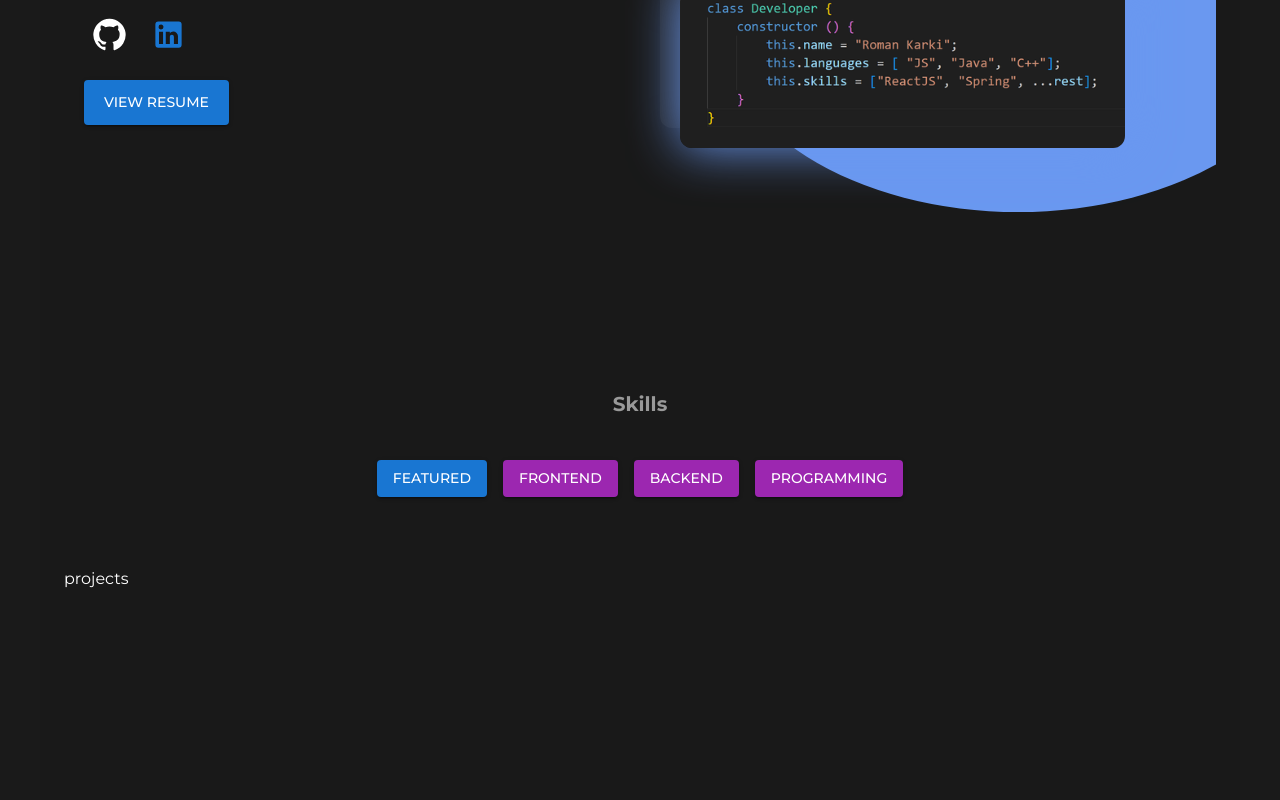
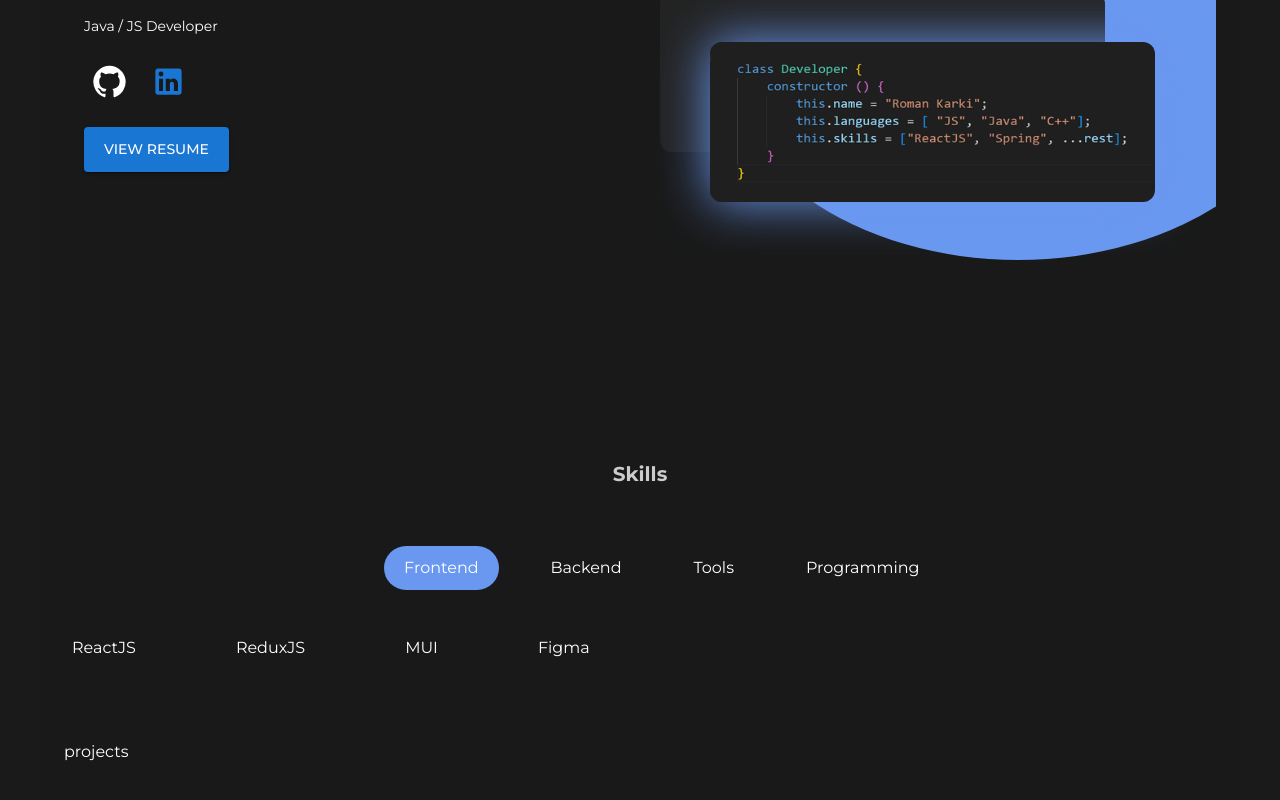
Before and after one commit to rxmxndai/portfolio-2.0, a React (Create React App) app: page / in a window 1280 px wide. Shown: the part 328-1128 px from the top of the page. Built offline with nearby package versions, Linux system fonts and the light colour scheme.

Commit message:
Added skills section tab to select individual skills

```diff
--- a/src/Components/Skills.jsx
+++ /dev/null
@@ -1,60 +0,0 @@
-import { Box, Button, Container, Typography } from "@mui/material"
-
-
-
-const handleSelect = (tech) => {
-
-}
-
-const Skills = () => {
-  return (
-    <Container id="skills" disableGutters sx={{ pt: "60px"}} >
-      <Box sx={{ textAlign: 'center', p: 4  }}>
-        <Typography variant="h6" sx={{ mb: 4, color: '#999', fontWeight: "bold" }}>
-          Skills
-        </Typography>
-
-        <Box sx={{ display: 'flex', justifyContent: 'center', mb: 4 }}>
-          <Button variant="contained" color="primary" sx={{ m: 1 }} onClick={() => handleSelect('featured')}>
-            Featured
-          </Button>
-          <Button variant="contained" color="secondary" sx={{ m: 1 }} onClick={() => handleSelect('frontend')}>
-            Frontend
-          </Button>
-          <Button variant="contained" color="secondary" sx={{ m: 1 }} onClick={() => handleSelect('backend')}>
-            Backend
-          </Button>
-          <Button variant="contained" color="secondary" sx={{ m: 1 }} onClick={() => handleSelect('programming')}>
-            Programming
-          </Button>
-        </Box>
-{/*
-        <Box sx={{ display: 'flex', justifyContent: 'center', gap: 4 }}>
-          {selectedCategory === 'featured' && (
-            <Box>
-              <img src="path_to_js_icon" alt="JavaScript" />
-            </Box>
-          )}
-          {selectedCategory === 'frontend' && (
-            <Box>
-              <img src="path_to_nextjs_icon" alt="Next.js" />
-            </Box>
-          )}
-          {selectedCategory === 'backend' && (
-            <Box>
-              <img src="path_to_backend_icon" alt="Backend" />
-            </Box>
-          )}
-          {selectedCategory === 'programming' && (
-            <Box>
-              <img src="path_to_cpp_icon" alt="C++" />
-            </Box>
-          )}
-        </Box> */}
-      </Box>
-
-    </Container>
-  )
-}
-
-export default Skills
--- /dev/null
+++ b/src/assets/skillsData.js
@@ -0,0 +1,29 @@
+export const frontend = [
+    { id: 1, title: "ReactJS", image: "" },
+    { id: 2, title: "ReduxJS", image: "" },
+    { id: 3, title: "MUI", image: "" },
+    { id: 4, title: "Figma", image: "" }
+];
+
+
+export const backend = [
+    { id: 1, title: "Spring", image: "" },
+    { id: 2, title: "Spring Boot", image: "" },
+    { id: 3, title: "MySQL", image: "" },
+    { id: 4, title: "Express", image: "" }
+];
+
+
+export const programming = [
+    { id: 1, title: "C++", image: "" },
+    { id: 2, title: "Java", image: "" },
+    { id: 3, title: "JS", image: "" }
+];
+
+
+export const tools = [
+    { id: 1, title: "Git", image: "" },
+    { id: 2, title: "Github", image: "" },
+    { id: 3, title: "Postman", image: "" },
+    { id: 4, title: "JIRA", image: "" }
+];
--- /dev/null
+++ b/src/components/SkillsList.jsx
@@ -0,0 +1,34 @@
+import { Container, List, ListItem, Typography, styled } from "@mui/material"
+
+
+const CustomListItem = styled(ListItem)( () => ({
+    display: "flex",
+    justifyContent: "space-between",
+    alignItems: "center",
+    cursor: "pointer",
+  }
+))
+
+
+const TitleField = styled(Typography)( ({active}) => ({
+  backgroundColor: active ? "#6A98F0" : "transparent",
+  padding: "10px 20px",
+  borderRadius: "50px",
+}
+))
+
+const SkillsList = ({ skillsList, active, setActive }) => {
+  return (
+    <Container  sx={{ p: "30px 0px", display: "flex", justifyContent: "center"  }} >
+      <List sx={{display: "flex",  width: "50%"}} >
+        {skillsList.map(skill => (
+          <CustomListItem  key={skill.id} onClick={() => setActive(skill.id)}>
+              <TitleField active={active === skill.id} variant="body1" > {skill.title} </TitleField>
+          </CustomListItem>
+        ))}
+      </List>
+    </Container>
+  )
+}
+
+export default SkillsList
--- a/src/index.js
+++ b/src/index.js
@@ -13,24 +13,15 @@ const theme = createTheme({
             variant: "body3"
           },
           style: {
-            fontSize: 14,
+            fontSize: 16,
+            color: "#ccc"
           }
         }
-
-
       ]
     }
   },
   typography: {
     fontFamily: '"Montserrat", serif',
-  },
-  palettte: {
-    primary: {
-      main: "#6A98F0"
-    },
-    secondary: {
-      main: "#1a1a1a"
-    }
   }
 })
 
--- a/src/Components/Header.jsx
+++ b/src/pages/Header.jsx
@@ -31,7 +31,7 @@ const Header = () => {
       <Container  >
         <Toolbar  >
 
-          <Typography variant="body2" sx={{ userSelect: "none", cursor: "pointer",  fontWeight: "bold", color: "#6A98F0" }}> PORTFOLIO </Typography>
+          <Typography variant="body3" sx={{ userSelect: "none", cursor: "pointer",  fontWeight: "bold", color: "#6A98F0" }}> PORTFOLIO </Typography>
 
           <Box sx={{ flexGrow: 1, display: "flex", justifyContent: "flex-end", gap: "30px" }} >
             {navItems.map(nav => (
@@ -40,7 +40,6 @@ const Header = () => {
                     key={nav.goto}
                     cursor= "pointer"
                     color= "inherit"
-                    sx= {{ fontWeight: "light"}}
                     component={"a"}>
                       <Typography variant="body3" > {nav.title}   </Typography>
               </IconButton>
--- a/src/Components/Home.jsx
+++ b/src/pages/Home.jsx
@@ -2,14 +2,6 @@ import { Container, Typography, Box, Button, IconButton, Stack } from '@mui/mate
 import LinkedInIcon from '@mui/icons-material/LinkedIn';
 import GitHubIcon from '@mui/icons-material/GitHub';
 
-
-const codeString = `class Human {
-  constructor() {
-    this.name = "Roman Karki";
-    this.languages = ["JavaScript", "TypeScript", "C++"];
-    this.skills = ["NodeJS", "NextJS", "ExpressJS"];
-  }
-}`;
 
 const Home = () => {
 
@@ -17,7 +9,7 @@ const Home = () => {
   return (
     <Container>
       {/* Main Home Division */}
-      <Box display={"flex"} height={"calc(70vh)"} overflow={"hidden"} >
+      <Box display={"flex"} height={"calc(80vh)"} overflow={"hidden"} >
 
         {/* Left Div */}
         <Box flex={1} padding={"20px"}
@@ -27,7 +19,7 @@ const Home = () => {
 
           <Box display="flex" flexDirection="column" gap={"20px"} >
 
-            <Typography variant="h4" fontFamily={"Montserrat"} fontWeight={"extra bold"}> ROMAN KARKI </Typography>
+            <Typography variant="h3" fontFamily={"Montserrat"} fontWeight={"bold"}> ROMAN KARKI </Typography>
             <Typography variant="body2"> Java / JS Developer  </Typography>
 
             <Stack direction="row" spacing={1} >
@@ -77,7 +69,7 @@ const Home = () => {
           <Box
             sx={{
               width: "80%",
-              height: "30%",
+              height: "25%",
               backgroundColor: '#232323',
               borderRadius: '12px',
               position: "absolute",
@@ -88,7 +80,7 @@ const Home = () => {
             <img
                   src={require('../assets/dev-dv.png')}
                   alt="code snippet"
-                  style={{  position: "absolute", top: 20, left: 20, width: "100%", height: '100%', borderRadius: "12px", boxShadow: "0px 0px 50px #6A98F0"}}
+                  style={{  position: "absolute", top: 50, left: 50, width: "100%", height: "100%", borderRadius: "12px", boxShadow: "0px 0px 50px #6A98F0"}}
                 />
           </Box>
 
--- /dev/null
+++ b/src/pages/Skills.jsx
@@ -0,0 +1,90 @@
+import { Box, Container, Typography } from "@mui/material"
+import SkillsList from "../components/SkillsList"
+import { useEffect, useState } from "react"
+
+import { frontend, backend, tools, programming  } from "../assets/skillsData"
+
+
+
+
+
+const Skills = () => {
+
+  const [active, setActive] = useState("frontend");
+
+  const [data, setData] = useState([]);
+
+
+  const skillsList = [
+    {
+      id: "frontend",
+      title: "Frontend"
+    },
+    {
+      id: "backend",
+      title: "Backend"
+    },
+    {
+      id: "tools",
+      title: "Tools"
+    },
+    {
+      id: "programming",
+      title: "Programming"
+    },
+  ];
+
+
+  useEffect(() => {
+
+    switch (active) {
+      case "featured":
+        setData(frontend);
+        break;
+      case "programming":
+        setData(programming);
+        break;
+      case "backend":
+        setData(backend);
+        break;
+      case "tools":
+        setData(tools);
+        break;
+      default:
+        setData(frontend);
+    }
+
+  }, [active]);
+
+
+
+
+
+
+  return (
+    <Container id="skills" disableGutters sx={{ p: "50px 0px"  }} >
+      <Box sx={{ textAlign: 'center', p: 4 }}>
+        <Typography  variant="h6" sx={{ color: '#ccc', fontWeight: "bold", pb: "10px" }}>
+          Skills
+        </Typography>
+
+
+        <SkillsList skillsList={skillsList} active={active} setActive={setActive} />
+
+
+        <Box sx={{display: "flex", flexWrap: "wrap", gap: "100px"}}>
+        {data.map((skill) => (
+          <Typography>
+              {skill.title}
+          </Typography>
+        ))}
+        </Box>
+
+
+      </Box>
+
+    </Container>
+  )
+}
+
+export default Skills
```
Also changed, not shown: src/App.js (+5 -6 lines), src/pages/Academics.jsx (renamed from src/Components/Academics.jsx), src/pages/Footer.jsx (renamed from src/Components/Footer.jsx), src/pages/Projects.jsx (renamed from src/Components/Projects.jsx).
